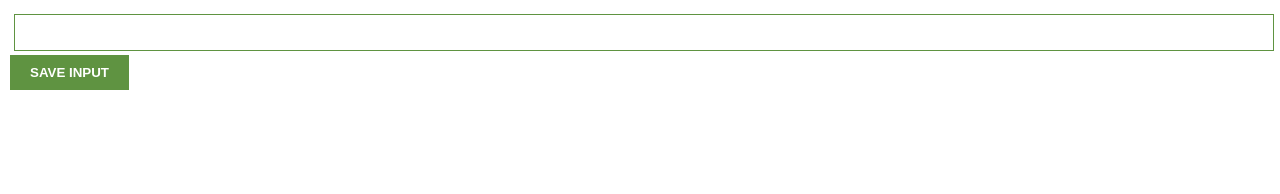
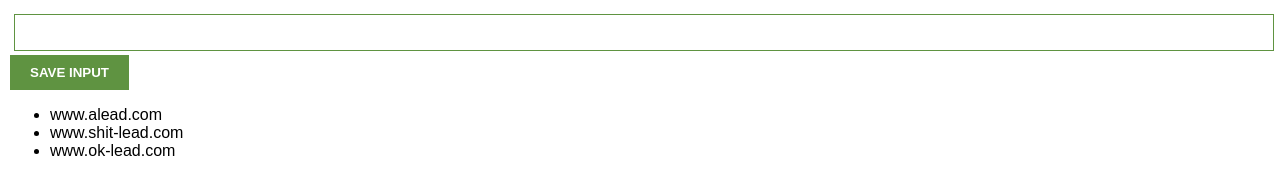
Before and after one commit to andyja/scrimba-chrome-extention, a plain HTML site: page index.html in a window 1280 px wide. Drawn offline with Linux system fonts and the light colour scheme.

Commit message:
ul of leads added

```diff
--- a/index.html
+++ b/index.html
@@ -10,6 +10,7 @@
 <body>
     <input type="text" id="input-el">
     <button id="input-btn">SAVE INPUT</button>
+    <ul id="ul-el"></ul>
     <script src="index.js"></script>
 </body>
 </html>
--- a/index.js
+++ b/index.js
@@ -1,6 +1,8 @@
 let myLeads = ["www.alead.com", "www.shit-lead.com", "www.ok-lead.com"];
 const inputEl = document.getElementById("input-el");
 const inputBtn = document.getElementById("input-btn");
+const ulEl = document.getElementById("ul-el");
+
 
 inputBtn.addEventListener("click", function() {
     myLeads.push(inputEl.value)
@@ -8,5 +10,5 @@ inputBtn.addEventListener("click", function() {
 });
 
 for (let i = 0; i < myLeads.length; i++) {
-    console.log(myLeads[i]);
+    ulEl.innerHTML += "<li>" + myLeads[i] + "</li>";
 }
```
